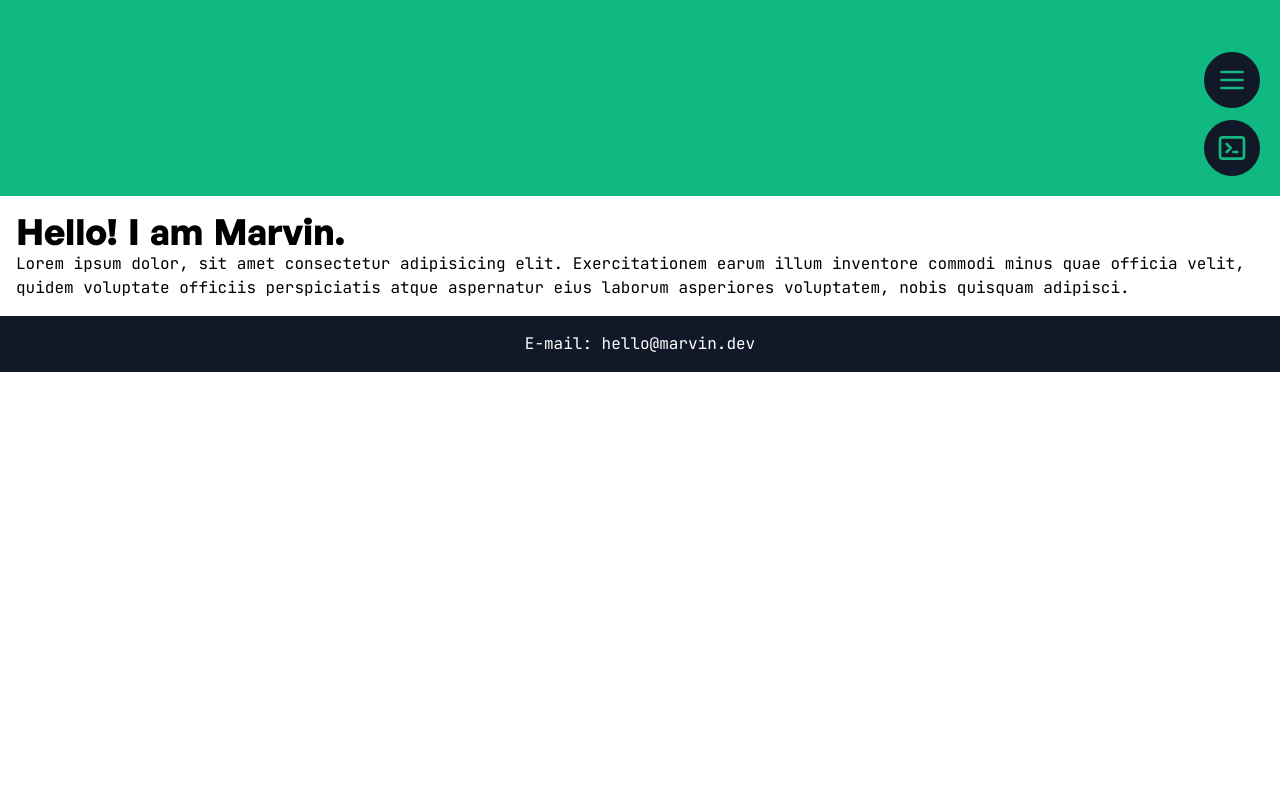
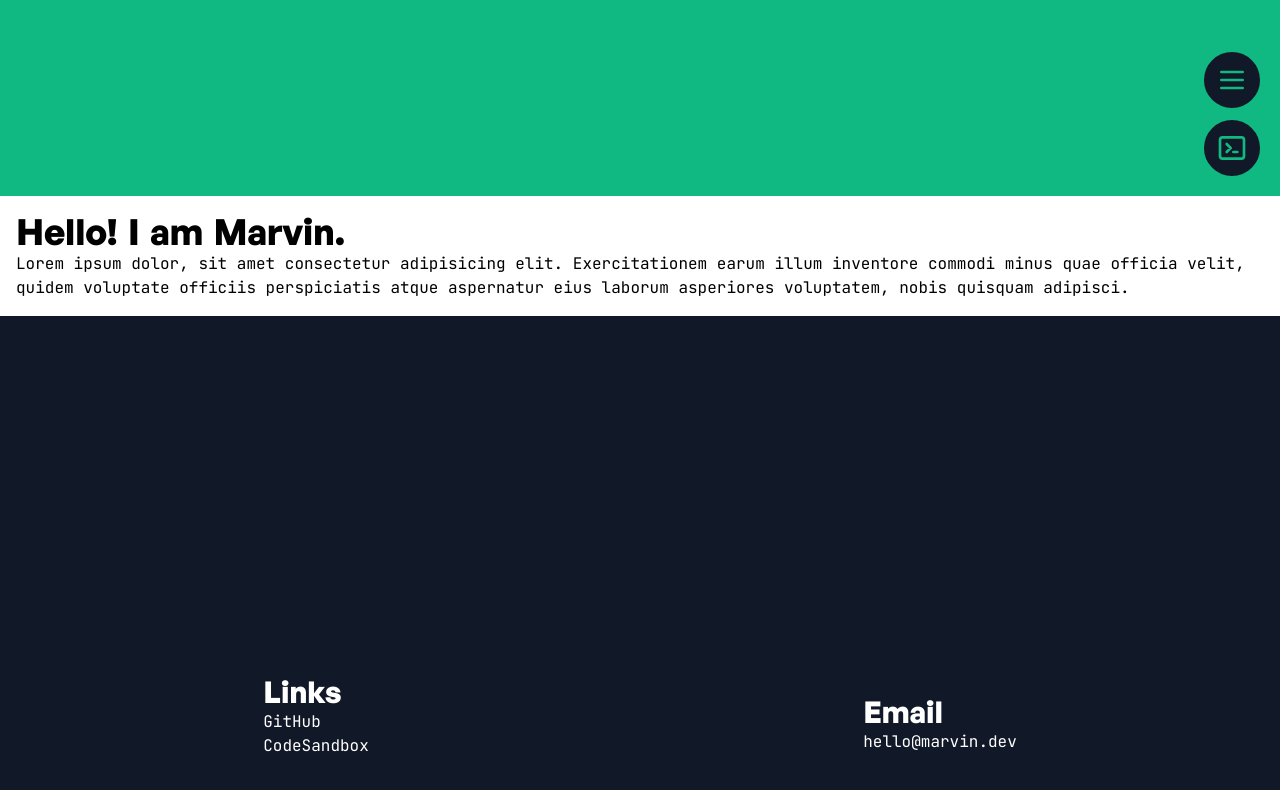
Before and after one commit to iamthismarvin/marvin.dev-v2, a Vue app: page / in a window 1280 px wide. Shown: the part 604-1394 px from the top of the page. Before the commit the page ends 976 px from the top, so only its background shows below. Built offline with nearby package versions, Linux system fonts and the light colour scheme.

Commit message:
NEW: Add contact information.

```diff
--- a/src/sections/Contact.vue
+++ b/src/sections/Contact.vue
@@ -1,6 +1,24 @@
 <template>
-  <footer class="bg-gray-900 flex justify-center p-4 text-white">
-    <p>E-mail: <a href="mailto:hello@marvin.dev">hello@marvin.dev</a></p>
+  <footer
+    class="bg-gray-900 flex flex-col md:flex-row justify-center md:justify-around items-start md:items-center p-4 text-white h-screen"
+  >
+    <div>
+      <h2>Links</h2>
+      <p>
+        <a href="https://github.com/iamthismarvin" target="_blank" rel="noopener noreferrer"
+          >GitHub</a
+        >
+      </p>
+      <p>
+        <a href="https://codesandbox.io/u/iamthismarvin" target="_blank" rel="noopener noreferrer"
+          >CodeSandbox</a
+        >
+      </p>
+    </div>
+    <div class="mt-4">
+      <h2>Email</h2>
+      <p><a href="mailto:hello@marvin.dev">hello@marvin.dev</a></p>
+    </div>
   </footer>
 </template>
 
```
